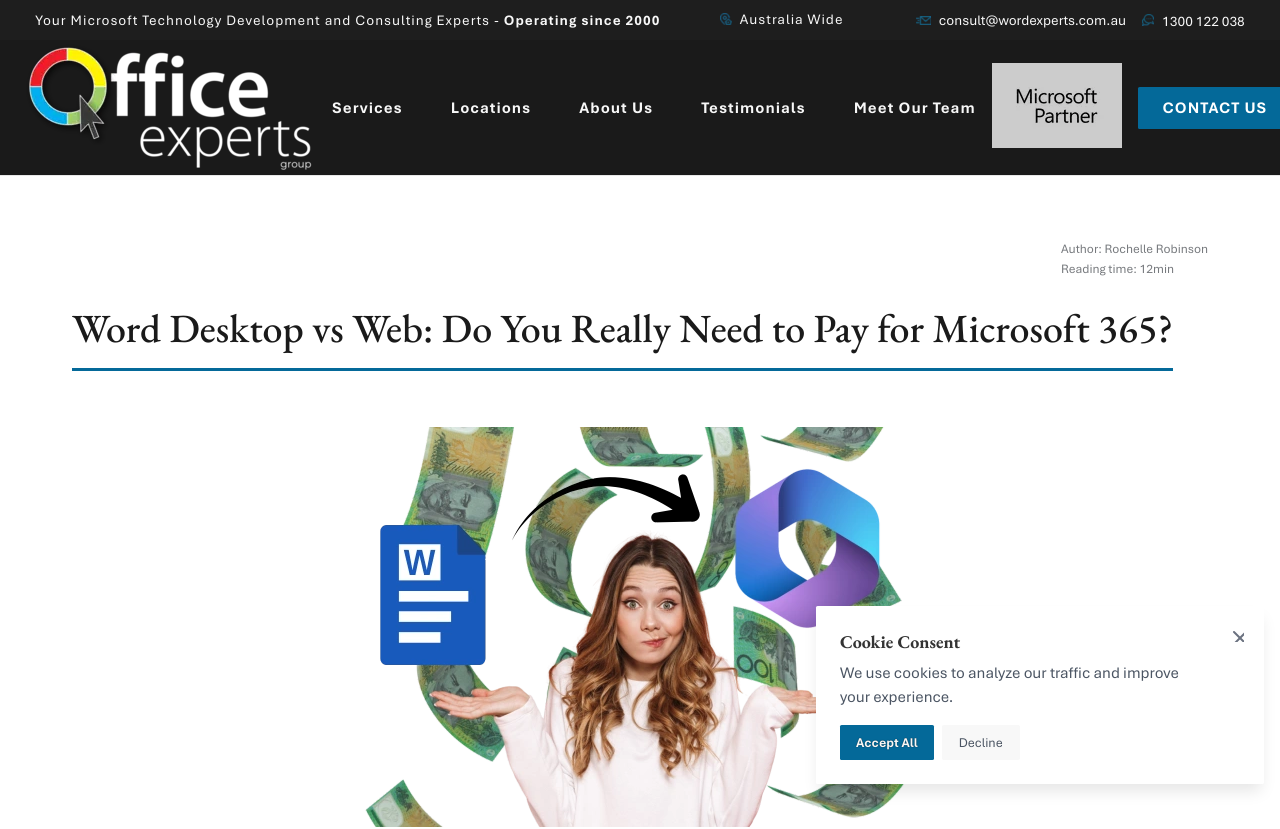
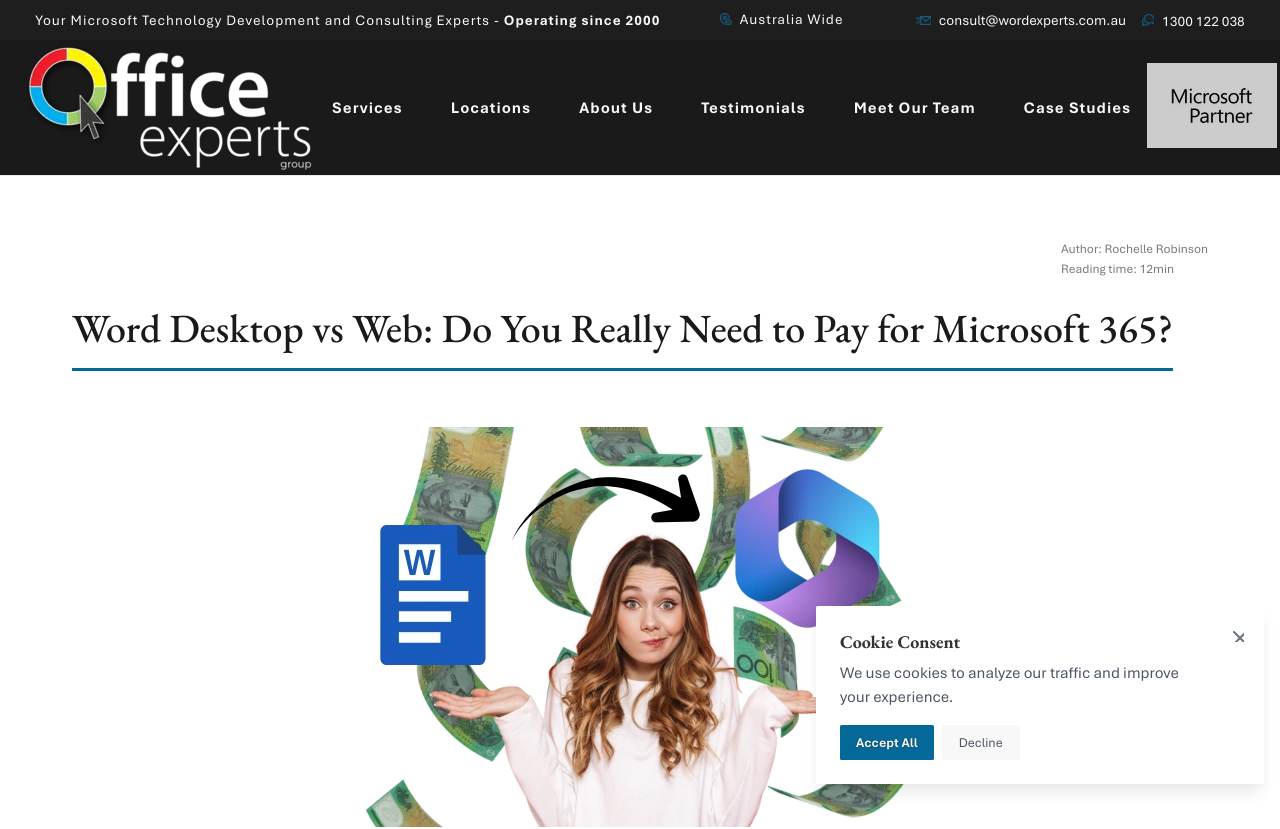
Before and after one commit to Office-Experts-Group/wordExperts, a Next.js app: page /blog/word-desktop-vs-web in a window 1280 px wide. Shown: the top 829 px of the page. Built offline with nearby package versions, Linux system fonts and the light colour scheme; no server answers.

Commit message:
changed header and nav

```diff
--- a/app/(components)/Header.jsx
+++ b/app/(components)/Header.jsx
@@ -7,7 +7,7 @@ import styles from "../../styles/header.module.css";
 
 import { oldNavigationData } from "../../oldNavigationData";
 import ServicesDropdown from "../../components/ServicesDropdown";
-import SocialLinks from "../../components/SocialLinks";
+// import SocialLinks from "../../components/SocialLinks";
 import MobileNav from "../../components/MobileNavigation/MobileNav";
 
 import logo from "../../public/logo300x130.webp";
@@ -100,6 +100,15 @@ const Header = () => {
               </Link>
             </li>
           ))}
+
+          <li className={styles.navItem}>
+            <Link
+              href="https://www.officeexperts.com.au/case-studies"
+              className={styles.navLink}
+            >
+              <span>Case Studies</span>
+            </Link>
+          </li>
         </ul>
       </nav>
 
@@ -134,9 +143,9 @@ const Header = () => {
       </div>
 
       <div className={styles.headerContacts}>
-        <div className={styles.socialLinks}>
+        {/* <div className={styles.socialLinks}>
           <SocialLinks />
-        </div>
+        </div> */}
         <Link
           href="/contact-us"
           className="btn"
--- a/styles/header.module.css
+++ b/styles/header.module.css
@@ -2,7 +2,7 @@
   position: fixed;
   width: 100vw;
   max-width: 100vw;
-  z-index: 10000;
+  z-index: 1000;
   background-color: #1e1e1e;
   display: flex;
   align-items: center;
@@ -236,7 +236,7 @@
   padding: 0rem 1rem;
   background-color: rgba(0, 0, 0, 0.109);
   transition: all 0.3s ease;
-  z-index: 10000;
+  z-index: 10;
   border-bottom: 1px solid rgba(255, 255, 255, 0.1529411765);
   margin-top: 40px;
   transition: all 0.5s ease;
@@ -602,12 +602,13 @@
 }
 .microLogo {
   margin-left: auto;
+  margin-right: 1rem;
 }
 
 .microLogoScrolled {
   filter: brightness(100%);
   scale: 0.7;
-  margin: 0 -1.2rem 0 auto;
+  margin: 0 1rem 0 auto;
   transition: all 0.5s ease;
 }
 @media (max-width: 449px) {
--- a/styles/header.module.scss
+++ b/styles/header.module.scss
@@ -1,3 +1,4 @@
+// working header module
 @import "./globals.scss";
 
 // HeadTop component
@@ -5,7 +6,7 @@
   position: fixed;
   width: 100vw;
   max-width: 100vw;
-  z-index: 10000;
+  z-index: 1000;
   background-color: $black;
   display: flex;
   align-items: center;
@@ -270,7 +271,7 @@ $cycle-duration: 33s;
   padding: 0rem 1rem;
   background-color: rgba(0, 0, 0, 0.109);
   transition: all 0.3s ease;
-  z-index: 10000;
+  z-index: 10;
   border-bottom: 1px solid #ffffff27;
   margin-top: 40px;
   transition: all 0.5s ease;
@@ -626,12 +627,13 @@ $cycle-duration: 33s;
     scale: 0.5;
   }
   margin-left: auto;
+  margin-right: 1rem;
 }
 
 .microLogoScrolled {
   filter: brightness(100%);
   scale: 0.7;
-  margin: 0 -1.2rem 0 auto;
+  margin: 0 1rem 0 auto;
   transition: all 0.5s ease;
   @include phone {
     scale: 0.5;
```
Also changed, not shown: 2 other files (tests, documents, lock files or other folders).
